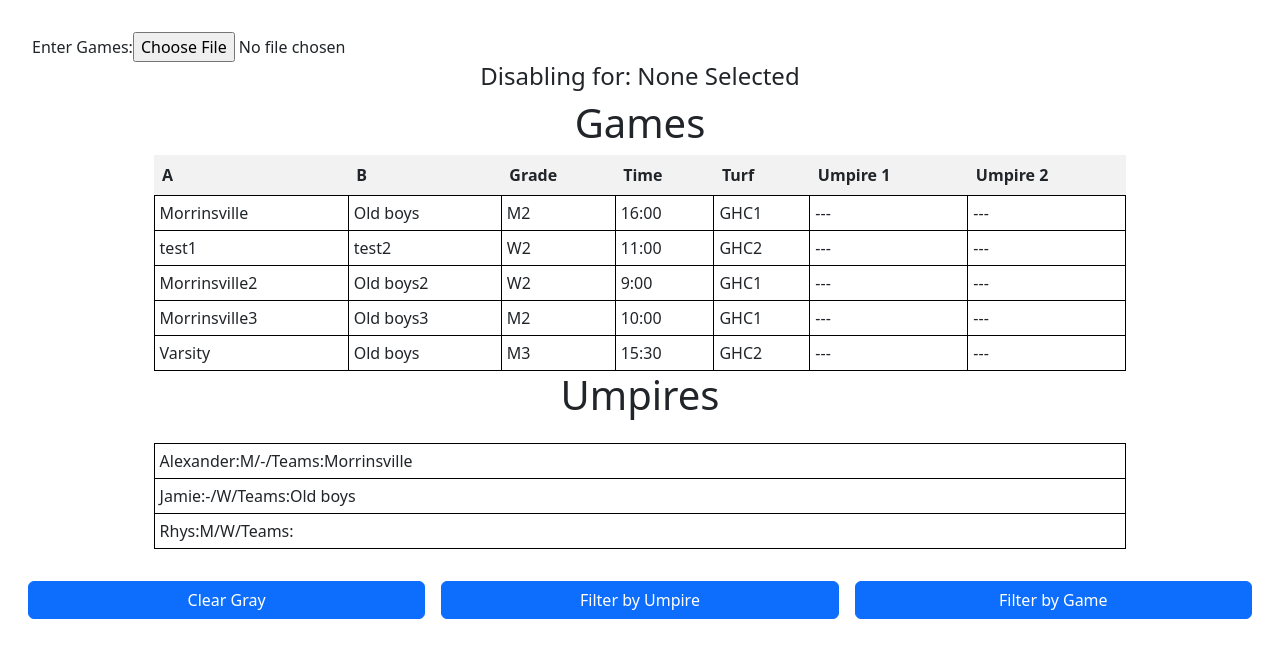
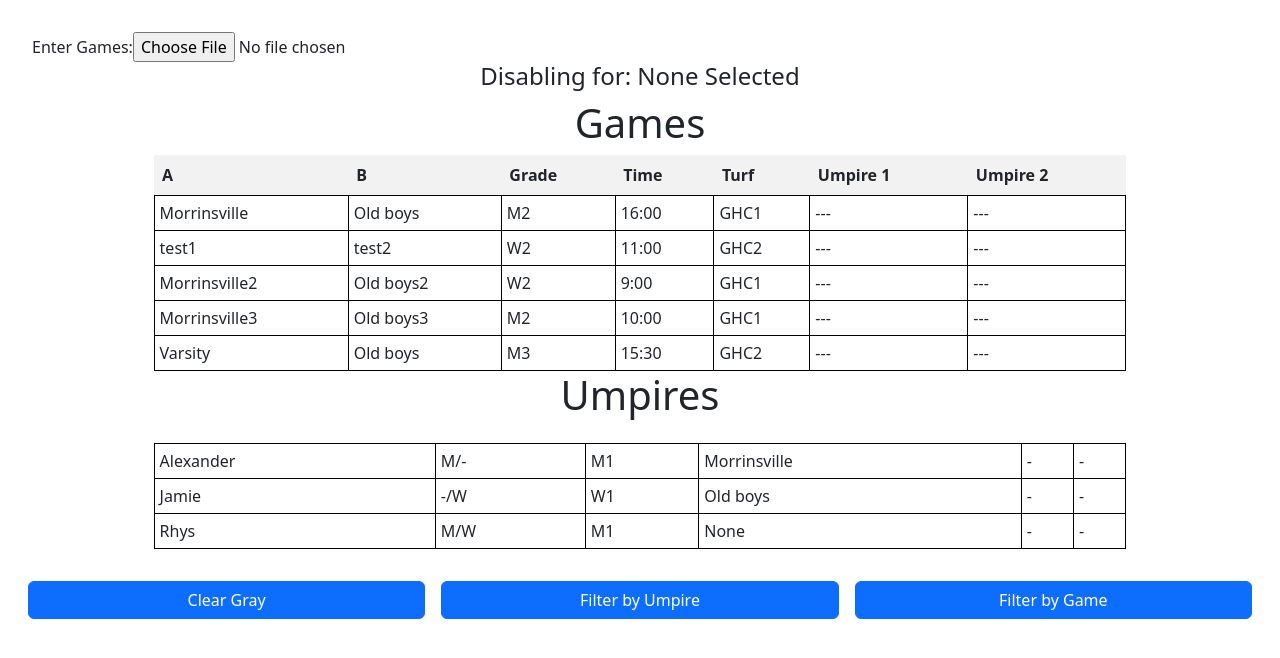
Before and after one commit to Skwangles/openUmpireAssigner, a React (Create React App) app: page / in a window 1280 px wide. Shown: the top 658 px of the page. Built offline with nearby package versions, Linux system fonts and the light colour scheme.

Commit message:
Add all fields to umpire display

```diff
--- a/src/Umpire.js
+++ b/src/Umpire.js
@@ -1,25 +1,30 @@
 function Umpire(props) {
 
+  // Highlighting
   let handleClickToFocus = (data, event) => {
     props.setSelectedUmpire(props.info)
   }
 
+  // Drag and drop handling
   const handleDragStart = (event, umpire) => {
     event.dataTransfer.setData('umpire', JSON.stringify(umpire));
   };
 
-  let {name, canMens, canWomens, isDisabled} = props.info
+  let {name, canMens, canWomens, isDisabled, skillLevel} = props.info
 
   return (
-    <tr className={isDisabled === true ? "disabled" : "" } >
-      <td
-      data={JSON.stringify(props.info)}
-      onClick={handleClickToFocus}
-      draggable onDragStart={(event) => handleDragStart(event, props.info)}>
+    <tr
+    onClick={handleClickToFocus}
+    draggable onDragStart={(event) => handleDragStart(event, props.info)} className={isDisabled === true ? "disabled" : "" } >
 
-        {name}:{canMens ? "M" : "-"}/{canWomens ? "W" : "-"}/{"Teams:" + props.info.teams.join(', ')}
-
-    </td>
+    {/* Umpire info */}
+       <td>{name}</td>
+        <td>{canMens ? "M" : "-"}/{canWomens ? "W" : "-"}</td>
+        <td>{skillLevel}</td>
+        <td>{props.info.teams.length > 0 ? props.info.teams.join(', ') : "None"}</td>
+        <td>{props.info.club || "-"}</td>
+        <td>{props.info.notes || "-"}</td>
+        {isDisabled ? (props.info.reason ? <td>Disabled: {props.info.reason}</td> : "") : ""}
     </tr>
   );
 }
```
